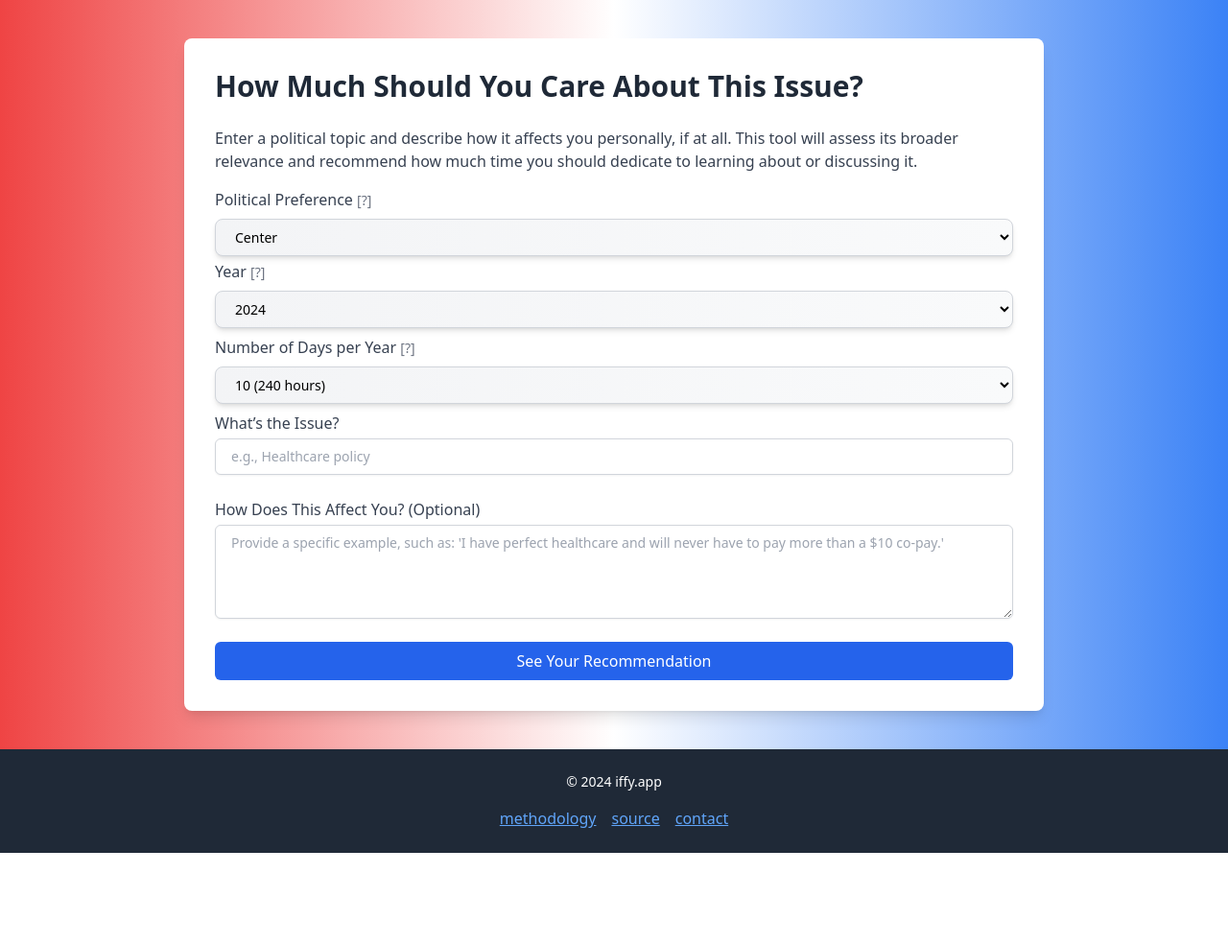
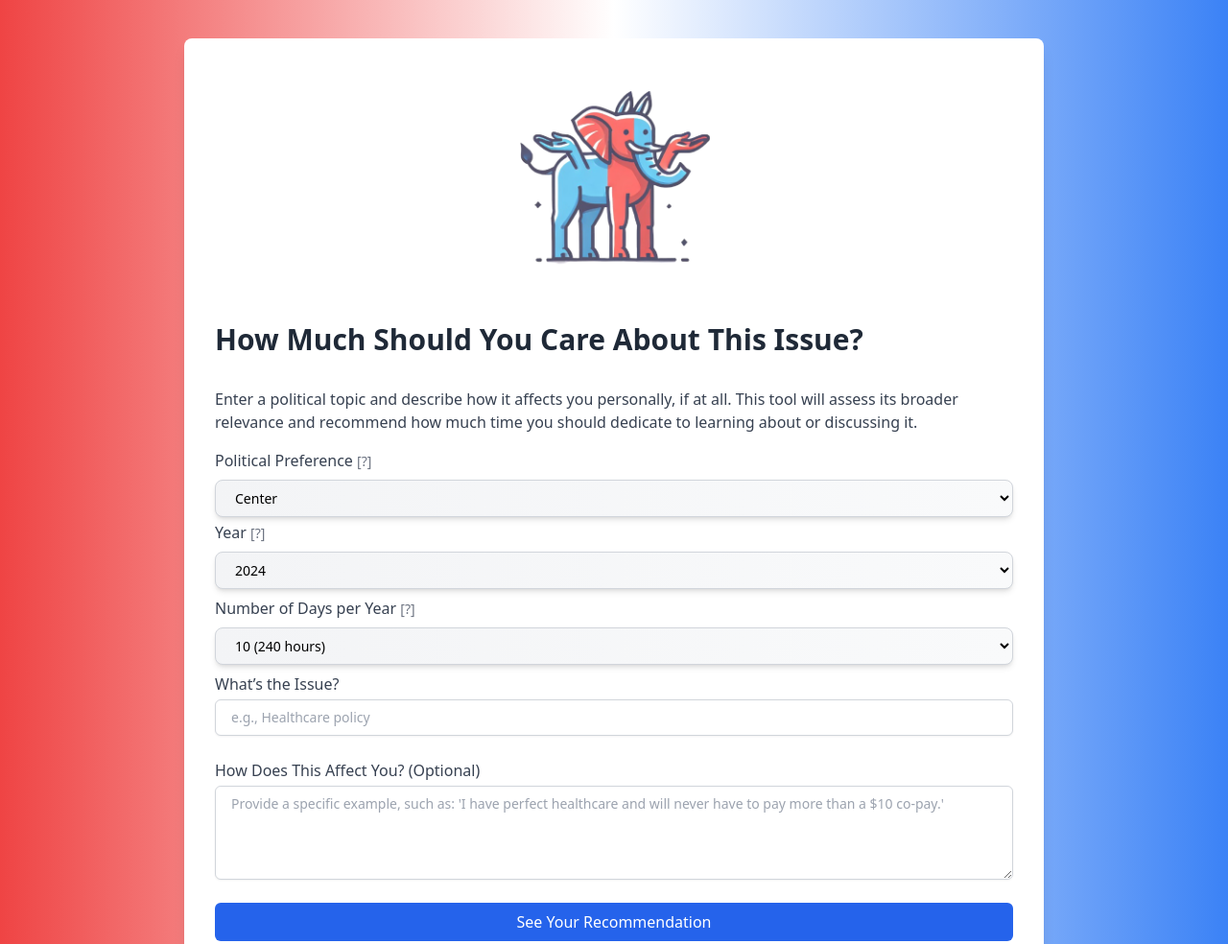
Before and after one commit to zachwalton/who.cares, a website: page index.html in a window 1280 px wide. Shown: the top 984 px of the page at 96% size. Before the commit the page ends 889 px from the top, so only its background shows below. Drawn offline with nearby package versions, Linux system fonts and the light colour scheme.

Commit message:
add logo

```diff
--- a/index.html
+++ b/index.html
@@ -91,7 +91,10 @@
 <body class="min-h-screen bg-gradient-to-r from-red-500 via-white to-blue-500 bg-opacity-80">
   <div class="content">
   <div class="max-w-4xl mx-auto mt-10 p-8 bg-white rounded-lg shadow-lg">
-    <h1 class="text-3xl font-bold text-gray-800 mb-6">How Much Should You Care About This Issue?</h1>
+    <div class="text-center mb-6">
+      <img src="/favicon.png" alt="iffy.app favicon" class="inline-block w-60 h-60">
+    </div>
+    <h1 class="text-3xl font-bold text-gray-800 mb-8">How Much Should You Care About This Issue?</h1>
     <p class="text-gray-700 mb-4 mt-4">
       Enter a political topic and describe how it affects you personally, if at all. This tool will assess its broader relevance and recommend how much time you should dedicate to learning about or discussing it.
     </p>
```
